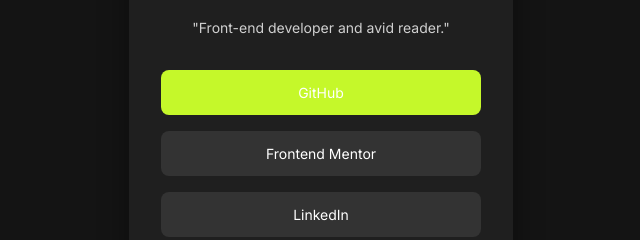
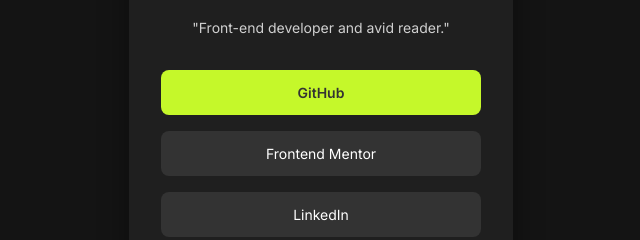
Before and after one commit to AzeemPara/development, a plain HTML site: page user-profile-card/index.html in a window 1280 px wide. In both pictures the pointer is over the link "GitHub". Shown: the part 305-545 px from the top of the page, 319-959 px from the left. Drawn offline with Linux system fonts and the light colour scheme.

Commit message:
Fixed the color and font weight of the button in hover/active state

```diff
--- a/user-profile-card/style.css
+++ b/user-profile-card/style.css
@@ -82,6 +82,8 @@
 .link-btn:focus,
 .link-btn:active {
   background: hsl(75, 94%, 57%);
+  color: hsl(0, 0%, 20%);
+  font-weight: 600;
 }
 
 @media (max-width: 480px) {
```
